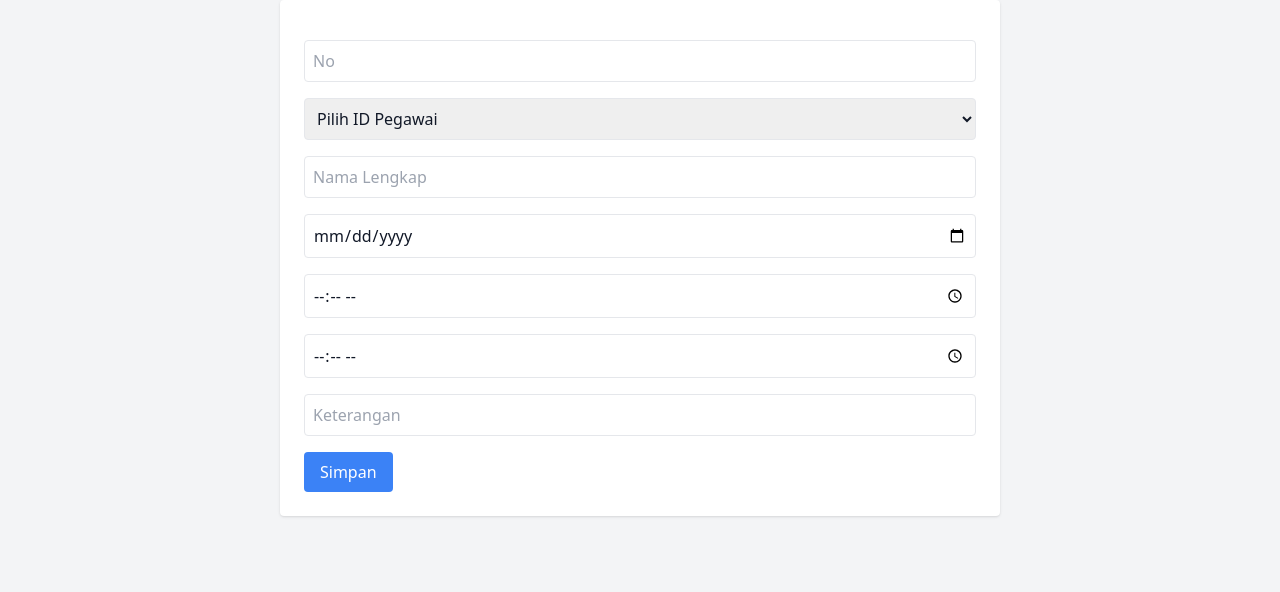
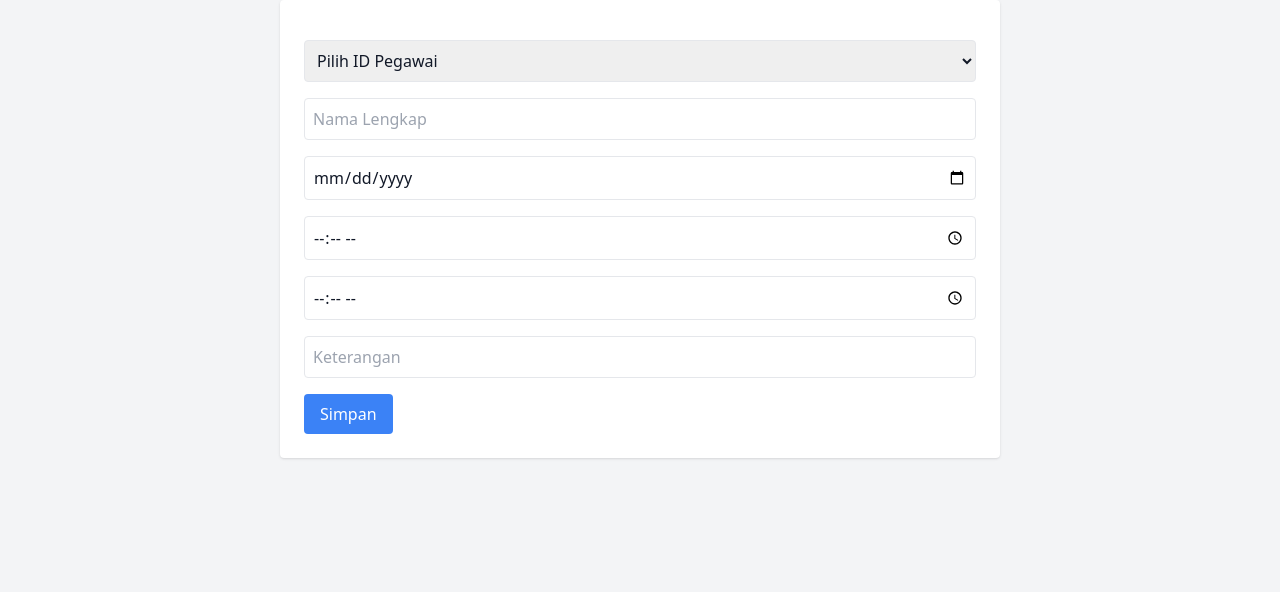
Before and after one commit to Djaliyah/PT.WPP, a plain HTML site: page Absensi Form.html in a window 1280 px wide. Shown: the part 208-800 px from the top of the page. Drawn offline with nearby package versions, Linux system fonts and the light colour scheme.

Commit message:
Update Absensi Form.html

```diff
--- a/Absensi Form.html
+++ b/Absensi Form.html
@@ -23,7 +23,6 @@
     <h1 class="text-2xl font-bold mb-4">Form Absensi</h1>
     <form id="absensiForm" class="space-y-4 bg-white dark:bg-gray-800 p-6 rounded shadow">
       <input type="hidden" id="editIndex" />
-      <input type="text" id="no" placeholder="No" class="w-full p-2 border rounded dark:bg-gray-700" required />
 
       <!-- Dropdown untuk memilih ID Pegawai -->
       <select id="idPegawai" class="w-full p-2 border rounded dark:bg-gray-700" required>
```
